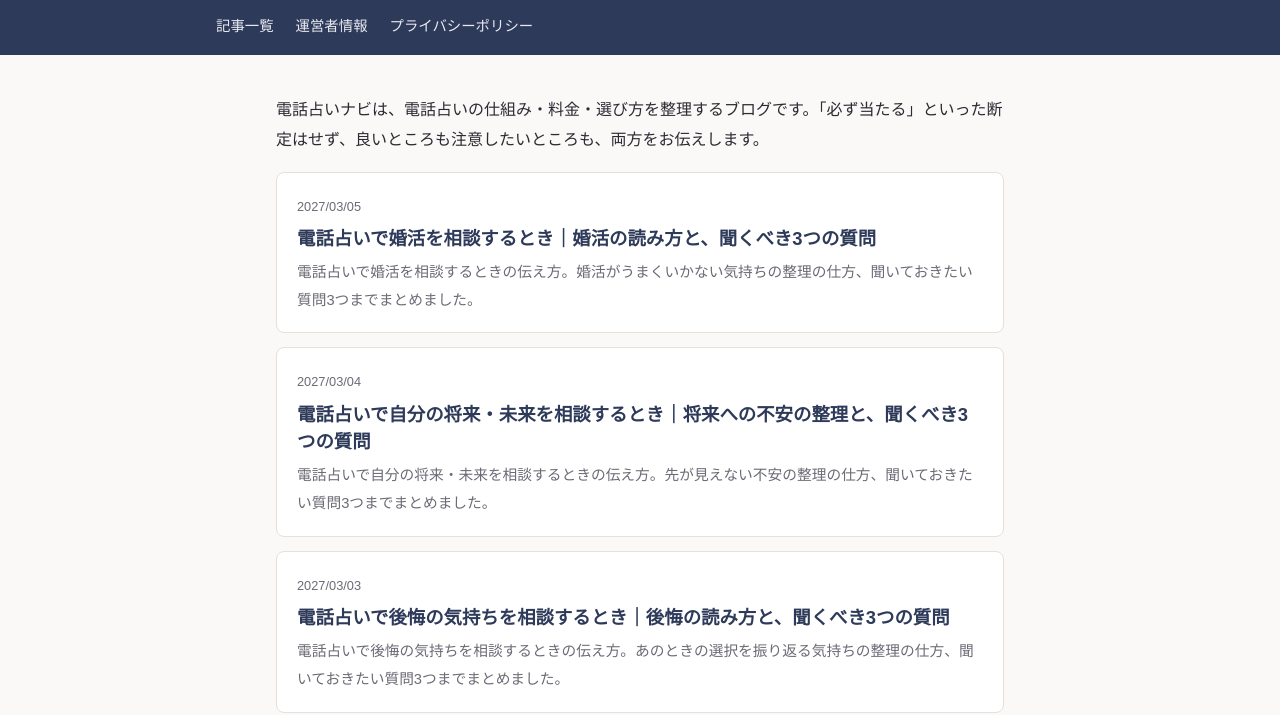
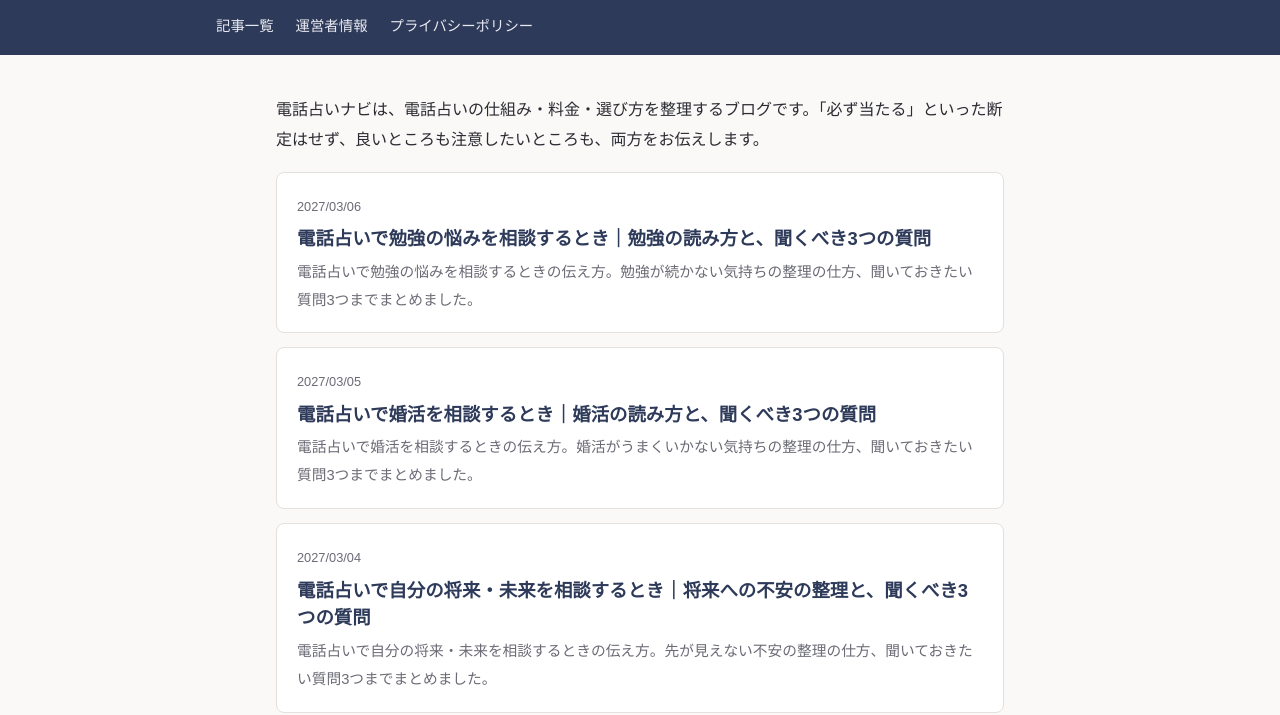
Before and after one commit to yuito1993/denwa-blog, a plain HTML site: page index.html in a window 1280 px wide. Shown: the part 98-813 px from the top of the page. Drawn offline with Linux system fonts and the light colour scheme.

Commit message:
index: 一覧を112記事に更新

```diff
--- a/index.html
+++ b/index.html
@@ -22,6 +22,11 @@
 <main class="container">
   <p>電話占いナビは、電話占いの仕組み・料金・選び方を整理するブログです。「必ず当たる」といった断定はせず、良いところも注意したいところも、両方をお伝えします。</p>
   <ul class="article-list">
+    <li>
+      <span class="date">2027/03/06</span>
+      <h2><a href="articles/benkyo-sodan.html">電話占いで勉強の悩みを相談するとき｜勉強の読み方と、聞くべき3つの質問</a></h2>
+      <p>電話占いで勉強の悩みを相談するときの伝え方。勉強が続かない気持ちの整理の仕方、聞いておきたい質問3つまでまとめました。</p>
+    </li>
     <li>
       <span class="date">2027/03/05</span>
       <h2><a href="articles/konkatsu-sodan.html">電話占いで婚活を相談するとき｜婚活の読み方と、聞くべき3つの質問</a></h2>
```
